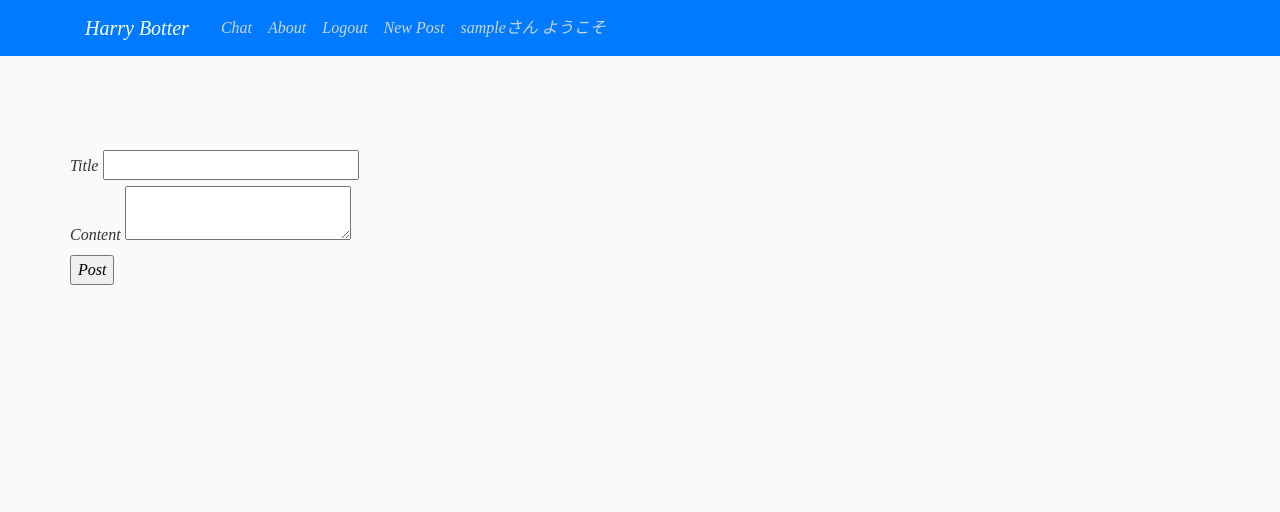
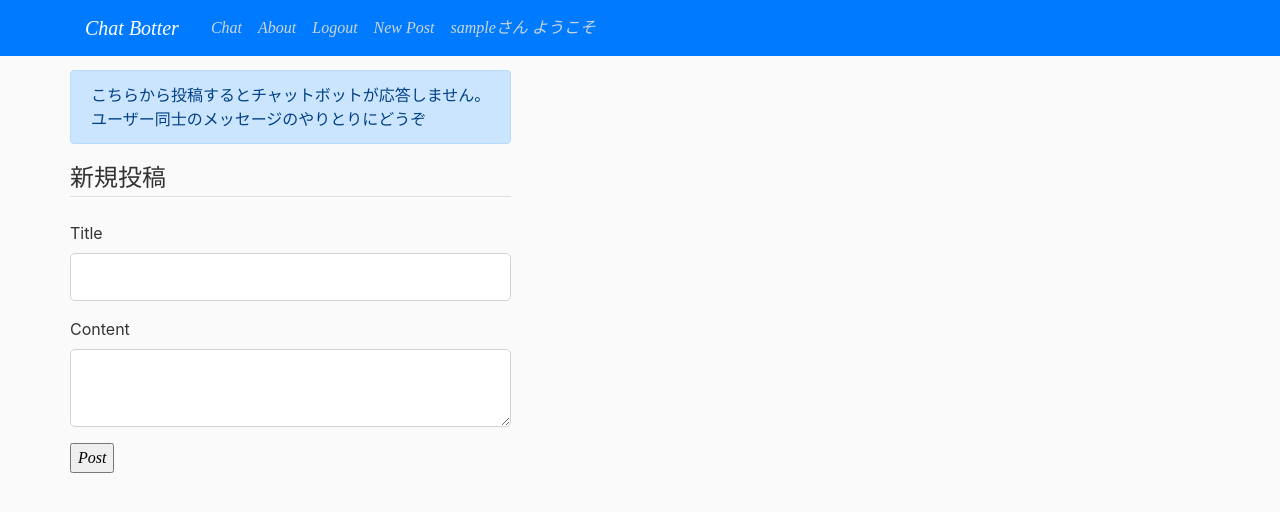
Before and after one commit to kdr250/flaskblog, a Flask app: page /post/new in a window 1280 px wide. Shown: the top 512 px of the page. Run offline with Flask 2, Linux system fonts and the light colour scheme; the visitor is signed in with stand-in values (Sample User, id 1); data comes from the database, SQL or seed files in the repository; parts of the project's set-up code (start-up, migrations or seed data) failed here and were passed over; some libraries are stand-ins or nearby versions.

```diff
--- a/run.py
+++ b/run.py
@@ -42,7 +42,7 @@ next_chars = []
 for i in range(0, len(wakati_data) - maxlen, step):
     next_chars.append(wakati_data[i + maxlen])
 
-bot_user_id = User.query.filter_by(username="HarryBotter").first().id
+bot_user_id = User.query.filter_by(username="ChatBotter").first().id
 
 
 # モデルを実行するための関数
@@ -219,13 +219,6 @@ def new_post():
     return redirect(url_for('home'))
   return render_template('post.html', title='New Post', form=form)
 
-# ユーザーマイページ
-@app.route('/user/<int:user_id>')
-@login_required
-def profile(user_id):
-  user = User.query.filter_by(id=user_id).first()
-  return render_template('profile.html', user=user)
-
 
 if __name__ == '__main__':
   app.run(debug=True)
--- a/templates/home.html
+++ b/templates/home.html
@@ -15,7 +15,7 @@
           <p>{{ post.content }}</p>
         </div>
       </div>
-    {% elif post.author.username == "HarryBotter" %}
+    {% elif post.author.username == "ChatBotter" %}
       <div class="media" data-post-id={{ post.id }}>
         <img src="static/images/chatbot_icon.png" class="mr-3 post-pict" alt="...">
         <div class="balloon1-left">
--- a/templates/index.html
+++ b/templates/index.html
@@ -45,7 +45,7 @@
   <!-- Three columns of text below the carousel -->
   <div class="row">
     <div class="col-lg-4" style="text-align: center;">
-      <img src="static/images/flaskblog01.png" class="bd-placeholder-img" width="140" height="140">
+      <img src="static/images/flaskblog01.jpg" class="bd-placeholder-img" width="140" height="140">
       <h2>Flask</h2>
       <p>本サイトはPythonのWebフレームワークであるFlaskを使用して作成しております。</p>
       <p><a class="btn btn-secondary" href="/about" role="button">View details &raquo;</a></p>
--- a/templates/layout.html
+++ b/templates/layout.html
@@ -25,7 +25,7 @@
     <header class="site-header">
       <nav class="navbar navbar-expand-lg navbar navbar-dark bg-primary fixed-top">
         <div class="container">
-        <a class="navbar-brand mr-4 harrybotter-font" href="/">Harry Botter</a>
+        <a class="navbar-brand mr-4 harrybotter-font" href="/">Chat Botter</a>
         <button class="navbar-toggler" type="button" data-toggle="collapse" data-target="#navbarTogglerDemo01" aria-controls="navbarTogglerDemo01" aria-expanded="false" aria-label="Toggle navigation">
           <span class="navbar-toggler-icon"></span>
         </button>
@@ -45,7 +45,7 @@
                   <a class="nav-link harrybotter-font" href="{{ url_for('new_post') }}">New Post</a>
                 </li>
               <li class="nav-item">
-                  <a class="nav-link harrybotter-font" href="{{ url_for('profile', user_id=current_user.id) }}">{{ current_user.username }}さん ようこそ</a>
+                  <span class="nav-link harrybotter-font">{{ current_user.username }}さん ようこそ</span>
                 </li>
 
             {% else %}
--- a/templates/login.html
+++ b/templates/login.html
@@ -27,7 +27,7 @@
             {{ form.password.label(class="form-control-label") }}
 
             {% if password_incorrect == 1 %}
-              {{ form.password(class="form-control form-control-lg") }}
+              {{ form.password(class="form-control form-control-lg is-invalid") }}
                 <div class="invalid-feedback" style="display: block;">
                     <span>ユーザー名かパスワードが違います</span>
                 </div>
--- a/templates/post.html
+++ b/templates/post.html
@@ -2,20 +2,28 @@
 {% block content %}
 <main role="main" class="container main-margin">
 <div class="row">
-<div style="margin-top: 80px;">
+  <div>
+    <div class="alert alert-primary" role="alert">
+        こちらから投稿するとチャットボットが応答しません。</br>
+        ユーザー同士のメッセージのやりとりにどうぞ
+    </div>
     <form method="POST" action="">
       <div>
         {{ form.hidden_tag() }}
-
-      {{ form.title.label(class='harrybotter-font') }}
-      {{ form.title }}
+        <fieldset class="form-group">
+          <legend class="border-bottom mb-4">新規投稿</legend>
+          <div class="form-group">
+            {{ form.title.label(class="form-control-label") }}
+            {{ form.title(class="form-control form-control-lg") }}
           </div>
-    <div>
-      {{ form.content.label(class='harrybotter-font') }}
-      {{ form.content }}
+          <div class="form-group">
+            {{ form.content.label(class="form-control-label") }}
+            {{ form.content(class="form-control form-control-lg") }}
           </div>
-    <div>
+          <div class="form-group">
             {{ form.submit(class='harrybotter-font') }}
+          </div>
+      </fieldset>
       </div>
     </form>
   </div>
```
Also changed, not shown: config.py (+4 -19 lines), requirements.txt (added, +42 -0 lines), static/js/post.js (+9 -9 lines), templates/about.html (+1 -32 lines), templates/profile.html (deleted, +0 -16 lines), static/images/flaskblog01.jpg (added), static/images/flaskblog01.png (deleted), 1 other file. Lines whose indentation alone changed are shown as unchanged.
